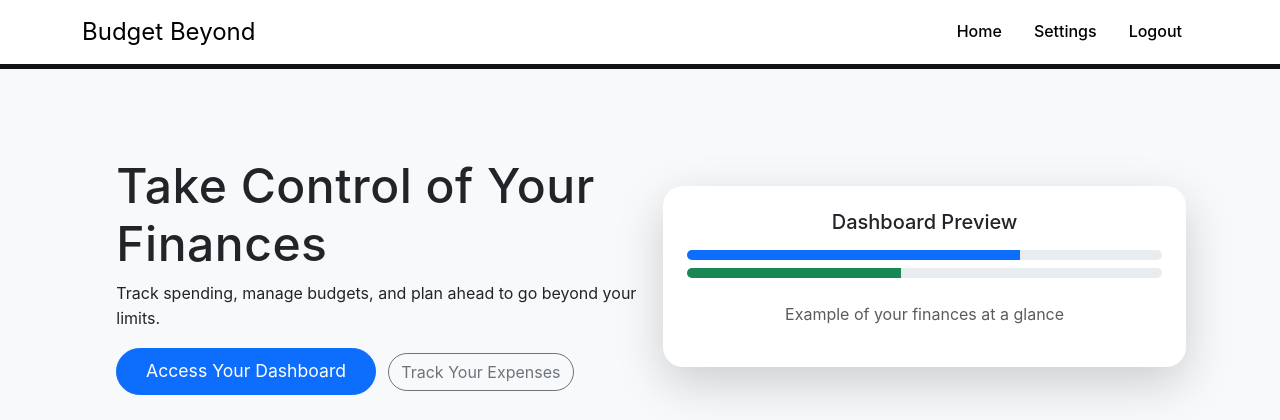
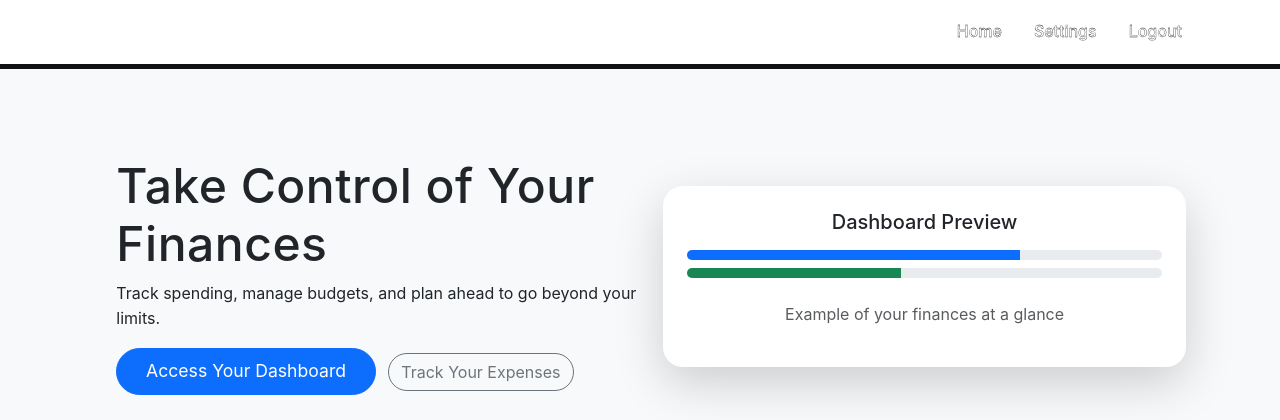
Before and after one commit to Simply-Ryan/Budget-Beyond, a Flask app: page /home in a window 1280 px wide. Shown: the top 420 px of the page. Run offline with Flask 3, Linux system fonts and the light colour scheme; a user stored in the database is signed in; data comes from the database, SQL or seed files in the repository.

Commit message:
UI update

```diff
--- a/app/static/css/styles.css
+++ b/app/static/css/styles.css
@@ -118,6 +118,7 @@ body {
 /* Hero Section Dark Theme */
 [data-bs-theme="dark"] .hero {
     background-color: #1e1e1e;
+    border-radius : 15px;
 }
 
 /* Alerts Dark Theme */
@@ -172,13 +173,14 @@ body {
 
 .navbar-brand {
     font-size: 1.5rem;
-    color: #000000;
+    color: #ffffff;
 }
 
 .navbar-nav .nav-link {
     margin: 0 0.5rem;
     font-weight: 500;
-    color: #000000;
+    color: #ffffff;
+    -webkit-text-stroke: #121212 0.3px;
 
 }
 
```
